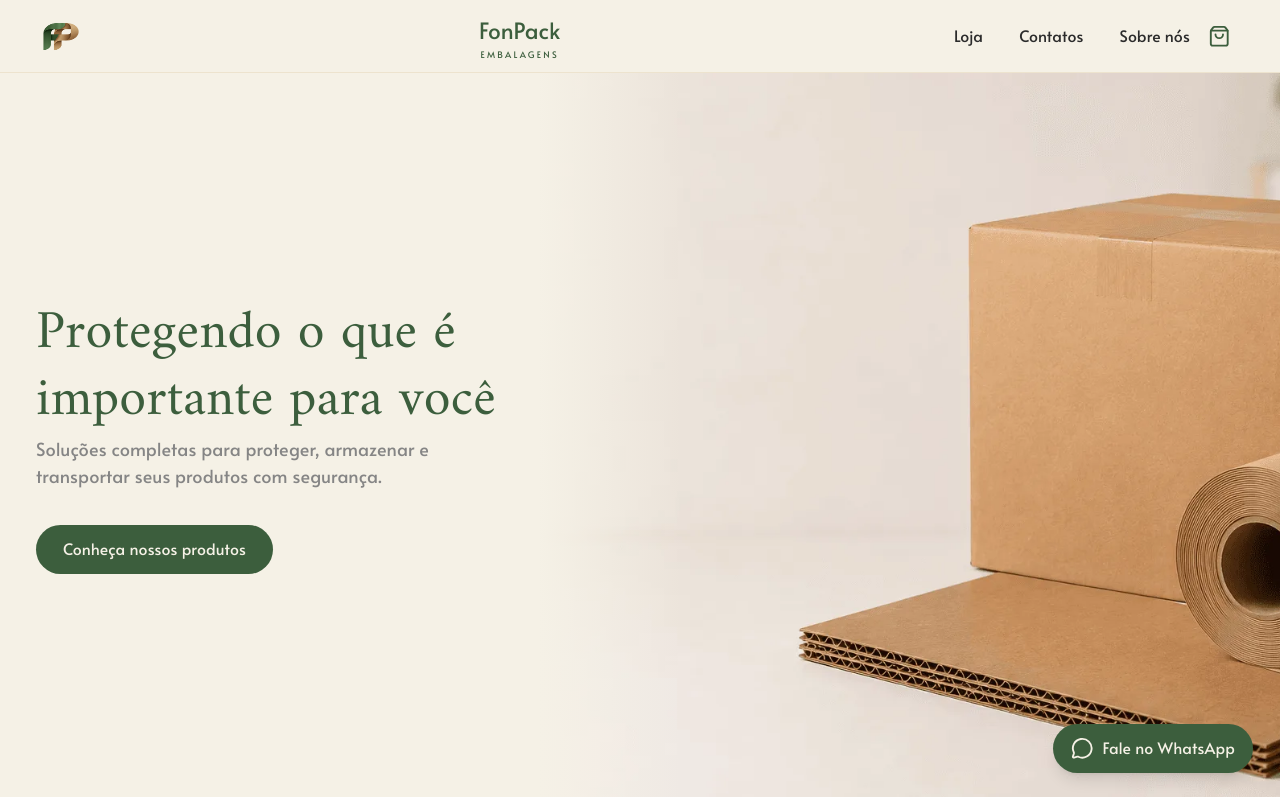
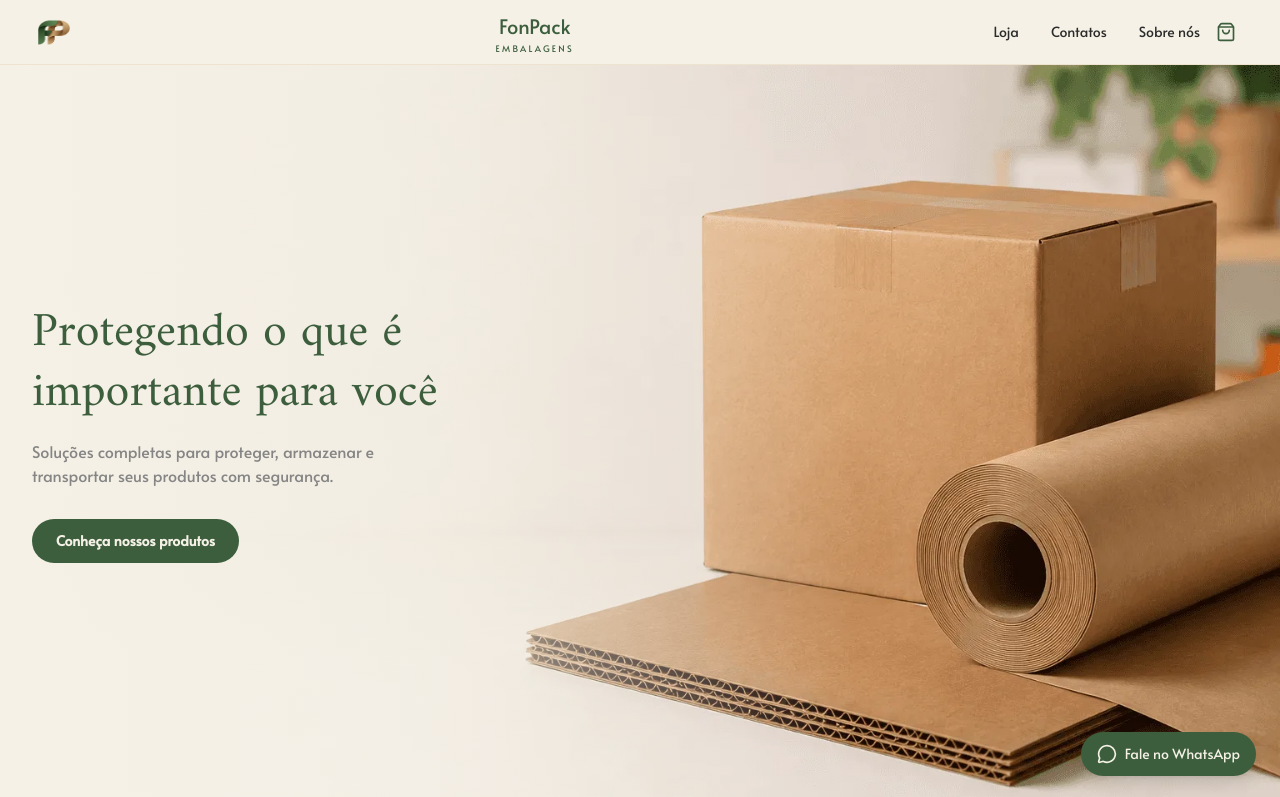
Before and after one commit to NewMatheusED/fonpack-preview, a React (Vite) app: page / in a window 1280 px wide. Shown: the top 797 px of the page. Built offline with nearby package versions, Linux system fonts and the light colour scheme; a web font is replaced by a local one.

Commit message:
fix: corrige rem raiz de 18px que desalinhava todo o layout, overflow do carrossel e hero

```diff
--- /dev/null
+++ b/scripts/diag.mjs
@@ -0,0 +1,19 @@
+import puppeteer from 'puppeteer-core'
+const B = await puppeteer.launch({ executablePath:'C:/Program Files/Google/Chrome/Application/chrome.exe', headless:'new', args:['--no-sandbox'] })
+const p = await B.newPage(); await p.setViewport({ width:1440, height:900 })
+await p.goto('http://localhost:4331/', { waitUntil:'networkidle0' })
+const r = await p.evaluate(() => {
+  const ps=[...document.querySelectorAll('p')].filter(e=>/Tudo o que você precisa/.test(e.textContent))
+  return ps.map(e=>{const b=e.getBoundingClientRect();const cs=getComputedStyle(e);
+    return {x:Math.round(b.x),w:Math.round(b.width),textAlign:cs.textAlign,ml:cs.marginLeft,mr:cs.marginRight,maxW:cs.maxWidth,parentAlign:getComputedStyle(e.parentElement).textAlign,cls:e.className}})
+})
+console.log(JSON.stringify(r,null,1))
+// overflow check em todas as paginas
+for (const rota of ['/','/guia/qual-onda-escolher','/loja','/catalogo/bobina-kraft']) {
+  const q = await B.newPage(); await q.setViewport({ width:1440, height:900 })
+  await q.goto('http://localhost:4331'+rota, { waitUntil:'networkidle0' })
+  const o = await q.evaluate(()=>({sw:document.documentElement.scrollWidth, cw:document.documentElement.clientWidth}))
+  console.log(rota, 'scrollWidth='+o.sw, o.sw>o.cw?'<<< OVERFLOW':'ok')
+  await q.close()
+}
+await B.close()
--- a/src/features/company/components/Hero.tsx
+++ b/src/features/company/components/Hero.tsx
@@ -1,24 +1,37 @@
 import { Link } from 'react-router-dom'
 
+/**
+ * Hero da home. A foto do modelo já traz a parede creme do lado esquerdo, então
+ * ela é o fundo inteiro da seção (não um painel recortado à direita) — é assim
+ * que a composição caixa + bobina + chapa aparece completa, como no Framer.
+ */
 export default function Hero() {
   return (
-    <section className="relative isolate overflow-hidden bg-brand-surface lg:flex lg:min-h-[calc(100vh-4rem)] lg:items-stretch">
-      {/* Foto no mobile: fica acima do texto, sangrando na largura toda. */}
+    <section className="relative isolate overflow-hidden bg-brand-surface">
+      <img
+        src="/home/hero.webp"
+        alt="Caixa de papelão, bobina de papel kraft e chapa ondulada FonPack"
+        fetchPriority="high"
+        className="absolute inset-0 hidden h-full w-full object-cover object-right lg:block"
+      />
+
+      {/* Reforça a legibilidade do texto sobre a parte clara da foto. */}
+      <div
+        aria-hidden="true"
+        className="absolute inset-y-0 left-0 hidden w-2/3 bg-gradient-to-r from-brand-surface via-brand-surface/70 to-transparent lg:block"
+      />
+
+      {/* No mobile a foto vai acima do texto, sangrando na largura toda. */}
       <div className="relative h-[300px] w-full sm:h-[380px] lg:hidden">
         <img
           src="/home/hero.webp"
           alt="Caixa de papelão, bobina de papel kraft e chapa ondulada FonPack"
+          fetchPriority="high"
           className="h-full w-full object-cover"
         />
       </div>
 
-      {/* Foto no desktop: sangra a partir da metade direita, atrás do texto. */}
-      <div aria-hidden="true" className="absolute inset-y-0 right-0 hidden w-[58%] lg:block">
-        <img src="/home/hero.webp" alt="" className="h-full w-full object-cover" />
-        <div className="absolute inset-y-0 left-0 w-32 bg-gradient-to-r from-brand-surface to-transparent" />
-      </div>
-
-      <div className="relative z-10 mx-auto flex w-full max-w-7xl flex-col justify-center px-4 py-10 sm:px-6 sm:py-14 lg:px-8 lg:py-20">
+      <div className="relative z-10 mx-auto flex w-full max-w-7xl flex-col justify-center px-4 py-10 sm:px-6 sm:py-14 lg:min-h-[calc(100vh-4rem)] lg:px-8 lg:py-20">
         <h1 className="max-w-md font-serif text-4xl leading-tight text-brand-primary sm:text-5xl">
           Protegendo o que é
           <br />
--- a/src/features/guias/components/OndaCarousel.tsx
+++ b/src/features/guias/components/OndaCarousel.tsx
@@ -25,7 +25,7 @@ export default function OndaCarousel({ ondas }: OndaCarouselProps) {
         type="button"
         onClick={() => scrollByCard(-1)}
         aria-label="Onda anterior"
-        className="absolute left-1 top-1/2 z-10 hidden -translate-y-1/2 items-center justify-center rounded-full bg-brand-surface p-2 text-brand-primary shadow-md transition-transform hover:scale-110 sm:flex lg:-left-4"
+        className="absolute left-2 top-1/2 z-10 hidden h-11 w-11 -translate-y-1/2 items-center justify-center rounded-full bg-brand-surface text-brand-primary shadow-md transition-transform hover:scale-110 sm:flex"
       >
         <ChevronLeft className="h-5 w-5" />
       </button>
@@ -38,7 +38,7 @@ export default function OndaCarousel({ ondas }: OndaCarouselProps) {
           <article
             key={onda.nome}
             data-onda-card
-            className="flex w-[260px] shrink-0 snap-start flex-col rounded-3xl bg-brand-surface-2 p-6 sm:w-[280px]"
+            className="flex w-[260px] shrink-0 snap-start flex-col rounded-3xl bg-brand-surface p-6 sm:w-[280px]"
           >
             <div className="flex items-start justify-between gap-2">
               <h3 className="font-serif text-2xl text-brand">{onda.nome}</h3>
@@ -85,7 +85,7 @@ export default function OndaCarousel({ ondas }: OndaCarouselProps) {
         type="button"
         onClick={() => scrollByCard(1)}
         aria-label="Próxima onda"
-        className="absolute right-1 top-1/2 z-10 hidden -translate-y-1/2 items-center justify-center rounded-full bg-brand-surface p-2 text-brand-primary shadow-md transition-transform hover:scale-110 sm:flex lg:-right-4"
+        className="absolute right-2 top-1/2 z-10 hidden h-11 w-11 -translate-y-1/2 items-center justify-center rounded-full bg-brand-surface text-brand-primary shadow-md transition-transform hover:scale-110 sm:flex"
       >
         <ChevronRight className="h-5 w-5" />
       </button>
--- a/src/index.css
+++ b/src/index.css
@@ -1,161 +1,37 @@
 @import 'tailwindcss';
-@import "tw-animate-css";
-@import "shadcn/tailwind.css";
+@import 'tw-animate-css';
+@import 'shadcn/tailwind.css';
 @import './styles/tokens.css';
 
 @custom-variant dark (&:is(.dark *));
 
+/* Variáveis que os componentes shadcn consomem. A identidade visual da FonPack
+   vive em ./styles/tokens.css — estas aqui existem só para o Radix/shadcn não
+   quebrar, e não devem ser usadas direto nos componentes da vitrine. */
 :root {
-  --text: #6b6375;
-  --text-h: #08060d;
-  --bg: #fff;
+  --background: oklch(1 0 0);
+  --foreground: oklch(0.145 0 0);
+  --card: oklch(1 0 0);
+  --card-foreground: oklch(0.145 0 0);
+  --popover: oklch(1 0 0);
+  --popover-foreground: oklch(0.145 0 0);
+  --primary: oklch(0.205 0 0);
+  --primary-foreground: oklch(0.985 0 0);
+  --secondary: oklch(0.97 0 0);
+  --secondary-foreground: oklch(0.205 0 0);
+  --muted: oklch(0.97 0 0);
+  --muted-foreground: oklch(0.556 0 0);
+  --accent: oklch(0.97 0 0);
+  --accent-foreground: oklch(0.205 0 0);
+  --destructive: oklch(0.577 0.245 27.325);
   --border: oklch(0.922 0 0);
-  --code-bg: #f4f3ec;
-  --accent: oklch(0.97 0 0);
-  --accent-bg: rgba(170, 59, 255, 0.1);
-  --accent-border: rgba(170, 59, 255, 0.5);
-  --social-bg: rgba(244, 243, 236, 0.5);
-  --shadow:
-    rgba(0, 0, 0, 0.1) 0 10px 15px -3px, rgba(0, 0, 0, 0.05) 0 4px 6px -2px;
-
-  --sans: system-ui, 'Segoe UI', Roboto, sans-serif;
-  --heading: system-ui, 'Segoe UI', Roboto, sans-serif;
-  --mono: ui-monospace, Consolas, monospace;
-
-  font: 18px/145% var(--sans);
-  letter-spacing: 0.18px;
-  color-scheme: light dark;
-  color: var(--text);
-  background: var(--bg);
-  font-synthesis: none;
-  text-rendering: optimizeLegibility;
-  -webkit-font-smoothing: antialiased;
-  -moz-osx-font-smoothing: grayscale;
-
-  @media (max-width: 1024px) {
-    font-size: 16px;
-  }
-
-  --background: oklch(1 0 0);
-
-  --foreground: oklch(0.145 0 0);
-
-  --card: oklch(1 0 0);
-
-  --card-foreground: oklch(0.145 0 0);
-
-  --popover: oklch(1 0 0);
-
-  --popover-foreground: oklch(0.145 0 0);
-
-  --primary: oklch(0.205 0 0);
-
-  --primary-foreground: oklch(0.985 0 0);
-
-  --secondary: oklch(0.97 0 0);
-
-  --secondary-foreground: oklch(0.205 0 0);
-
-  --muted: oklch(0.97 0 0);
-
-  --muted-foreground: oklch(0.556 0 0);
-
-  --accent-foreground: oklch(0.205 0 0);
-
-  --destructive: oklch(0.577 0.245 27.325);
-
   --input: oklch(0.922 0 0);
-
   --ring: oklch(0.708 0 0);
-
-  --chart-1: oklch(0.87 0 0);
-
-  --chart-2: oklch(0.556 0 0);
-
-  --chart-3: oklch(0.439 0 0);
-
-  --chart-4: oklch(0.371 0 0);
-
-  --chart-5: oklch(0.269 0 0);
-
   --radius: 0.625rem;
-
-  --sidebar: oklch(0.985 0 0);
-
-  --sidebar-foreground: oklch(0.145 0 0);
-
-  --sidebar-primary: oklch(0.205 0 0);
-
-  --sidebar-primary-foreground: oklch(0.985 0 0);
-
-  --sidebar-accent: oklch(0.97 0 0);
-
-  --sidebar-accent-foreground: oklch(0.205 0 0);
-
-  --sidebar-border: oklch(0.922 0 0);
-
-  --sidebar-ring: oklch(0.708 0 0)
-}
-
-@media (prefers-color-scheme: dark) {
-  :root {
-    --text: #9ca3af;
-    --text-h: #f3f4f6;
-    --bg: #16171d;
-    --border: #2e303a;
-    --code-bg: #1f2028;
-    --accent: #c084fc;
-    --accent-bg: rgba(192, 132, 252, 0.15);
-    --accent-border: rgba(192, 132, 252, 0.5);
-    --social-bg: rgba(47, 48, 58, 0.5);
-    --shadow:
-      rgba(0, 0, 0, 0.4) 0 10px 15px -3px, rgba(0, 0, 0, 0.25) 0 4px 6px -2px;
-  }
-
-  #social .button-icon {
-    filter: invert(1) brightness(2);
-  }
-}
-
-body {
-  margin: 0;
-  @apply bg-brand-surface text-brand font-sans;
-}
-
-p {
-  margin: 0;
-}
-
-code,
-.counter {
-  font-family: var(--mono);
-  display: inline-flex;
-  border-radius: 4px;
-  color: var(--text-h);
-}
-
-code {
-  font-size: 15px;
-  line-height: 135%;
-  padding: 4px 8px;
-  background: var(--code-bg);
 }
 
 @theme inline {
   --font-heading: var(--font-sans);
-  --color-sidebar-ring: var(--sidebar-ring);
-  --color-sidebar-border: var(--sidebar-border);
-  --color-sidebar-accent-foreground: var(--sidebar-accent-foreground);
-  --color-sidebar-accent: var(--sidebar-accent);
-  --color-sidebar-primary-foreground: var(--sidebar-primary-foreground);
-  --color-sidebar-primary: var(--sidebar-primary);
-  --color-sidebar-foreground: var(--sidebar-foreground);
-  --color-sidebar: var(--sidebar);
-  --color-chart-5: var(--chart-5);
-  --color-chart-4: var(--chart-4);
-  --color-chart-3: var(--chart-3);
-  --color-chart-2: var(--chart-2);
-  --color-chart-1: var(--chart-1);
   --color-ring: var(--ring);
   --color-input: var(--input);
   --color-border: var(--border);
@@ -183,56 +59,34 @@ code {
   --radius-4xl: calc(var(--radius) * 2.6);
 }
 
-.dark {
-  --background: oklch(0.145 0 0);
-  --foreground: oklch(0.985 0 0);
-  --card: oklch(0.205 0 0);
-  --card-foreground: oklch(0.985 0 0);
-  --popover: oklch(0.205 0 0);
-  --popover-foreground: oklch(0.985 0 0);
-  --primary: oklch(0.922 0 0);
-  --primary-foreground: oklch(0.205 0 0);
-  --secondary: oklch(0.269 0 0);
-  --secondary-foreground: oklch(0.985 0 0);
-  --muted: oklch(0.269 0 0);
-  --muted-foreground: oklch(0.708 0 0);
-  --accent: oklch(0.269 0 0);
-  --accent-foreground: oklch(0.985 0 0);
-  --destructive: oklch(0.704 0.191 22.216);
-  --border: oklch(1 0 0 / 10%);
-  --input: oklch(1 0 0 / 15%);
-  --ring: oklch(0.556 0 0);
-  --chart-1: oklch(0.87 0 0);
-  --chart-2: oklch(0.556 0 0);
-  --chart-3: oklch(0.439 0 0);
-  --chart-4: oklch(0.371 0 0);
-  --chart-5: oklch(0.269 0 0);
-  --sidebar: oklch(0.205 0 0);
-  --sidebar-foreground: oklch(0.985 0 0);
-  --sidebar-primary: oklch(0.488 0.243 264.376);
-  --sidebar-primary-foreground: oklch(0.985 0 0);
-  --sidebar-accent: oklch(0.269 0 0);
-  --sidebar-accent-foreground: oklch(0.985 0 0);
-  --sidebar-border: oklch(1 0 0 / 10%);
-  --sidebar-ring: oklch(0.556 0 0);
-}
-
 @layer base {
   * {
-    @apply border-border outline-ring/50;}
-  body {
-    @apply bg-background text-foreground;}
-  html {
-    @apply font-sans;}
-  h1,
-  h2 {
-    font-family: var(--heading);
-    font-weight: 500;
-    color: var(--text-h);
+    @apply border-border outline-ring/50;
   }
 
-  /* Garante um anel de foco visível e na cor da marca em links/botões
-     que não usam os componentes shadcn (que já tratam focus-visible). */
+  html {
+    @apply font-sans;
+    /* Não declarar font-size aqui: o rem precisa continuar valendo 16px, senão
+       todo espaçamento e largura do Tailwind sai de escala. */
+  }
+
+  body {
+    margin: 0;
+    @apply bg-brand-surface-2 text-brand font-sans;
+  }
+
+  /* Nenhuma página deve rolar na horizontal. */
+  html,
+  body {
+    overflow-x: clip;
+  }
+
+  p {
+    margin: 0;
+  }
+
+  /* Anel de foco visível na cor da marca para links/botões que não usam os
+     componentes shadcn (esses já tratam focus-visible por conta própria). */
   a:focus-visible,
   button:focus-visible,
   [role='button']:focus-visible {
```
Also changed, not shown: scripts/shot-final.mjs (added, +25 -0 lines), 18 other files (tests, documents, lock files or other folders).
